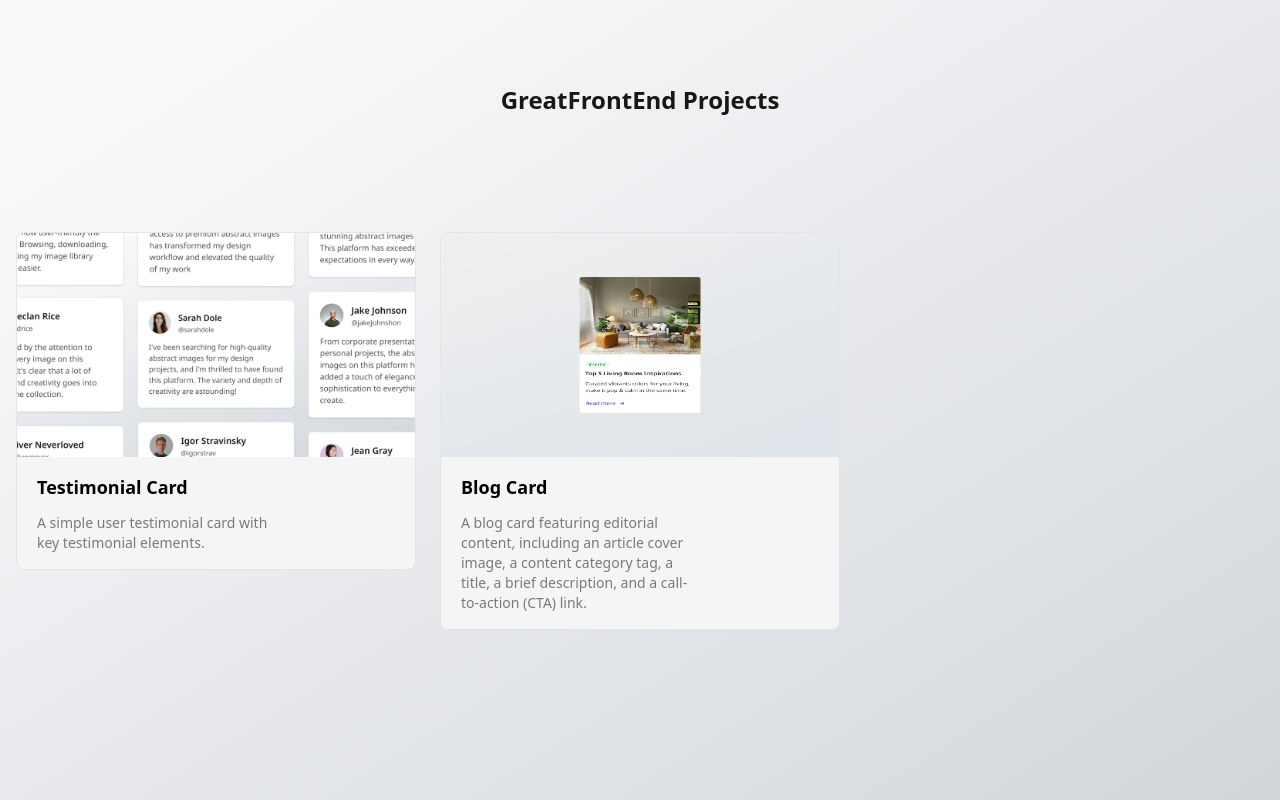
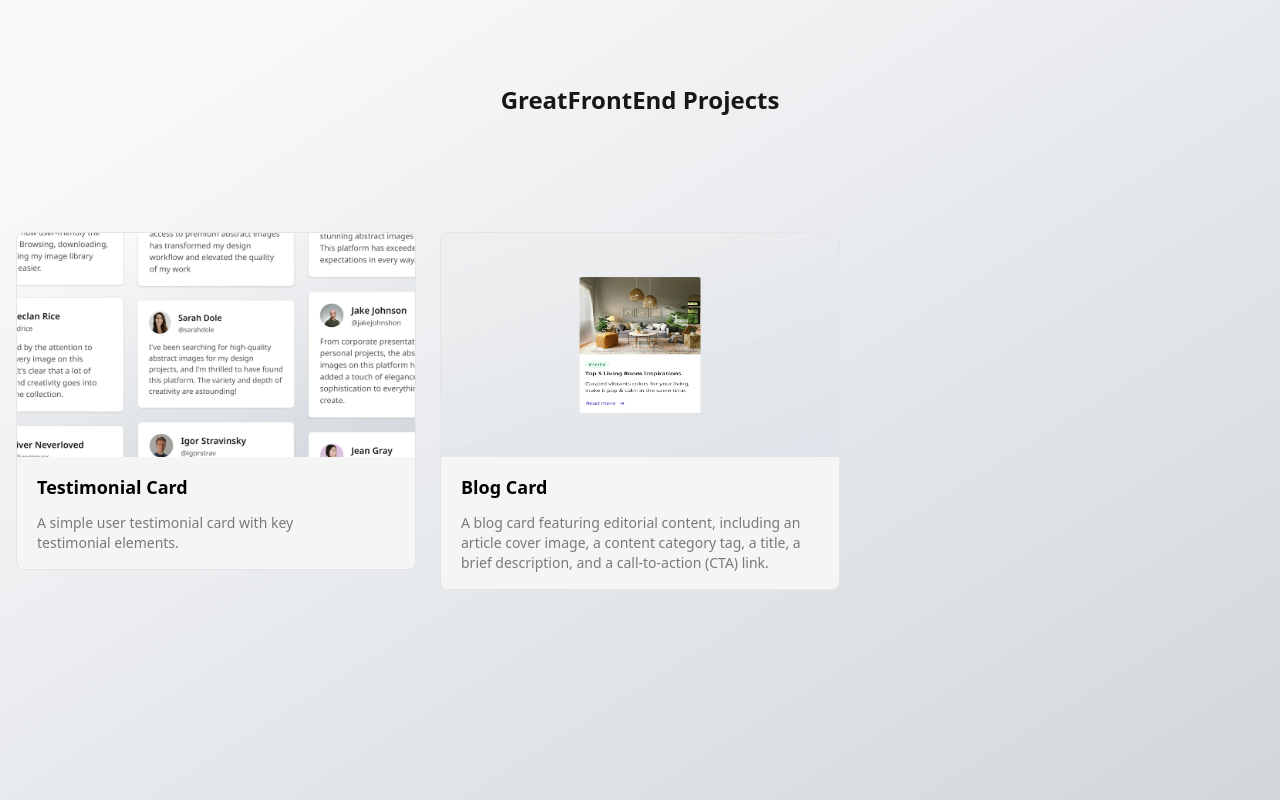
Before and after one commit to jakubjirous/great-front-end, a Next.js app: page / in a window 1280 px wide. Built offline with nearby package versions, Linux system fonts and the light colour scheme.

Commit message:
feat(project): add prettier text classname

```diff
--- a/src/components/project-card.tsx
+++ b/src/components/project-card.tsx
@@ -49,7 +49,7 @@
 
 				<div className="px-5 py-4">
 					<h2 className="mb-3 text-lg font-semibold">{title}</h2>
-					<p className="m-0 max-w-[30ch] text-sm opacity-50">{description}</p>
+					<p className="m-0 text-sm opacity-50 text-pretty">{description}</p>
 				</div>
 			</div>
 		</Link>
```
